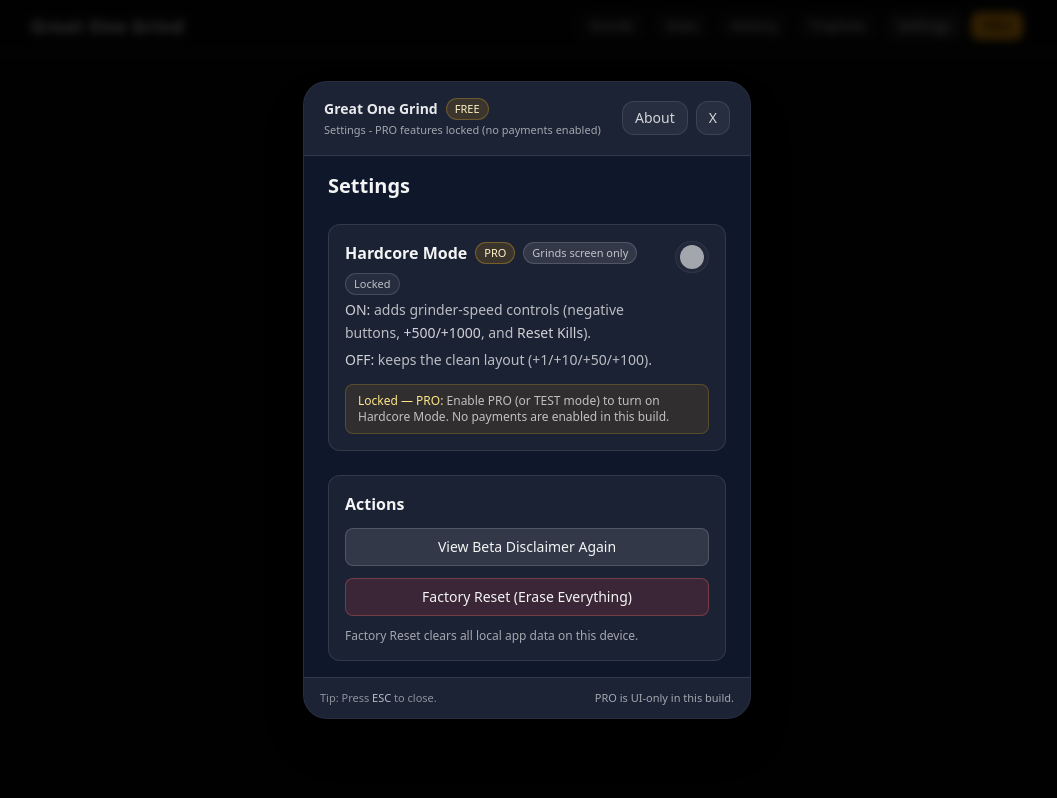
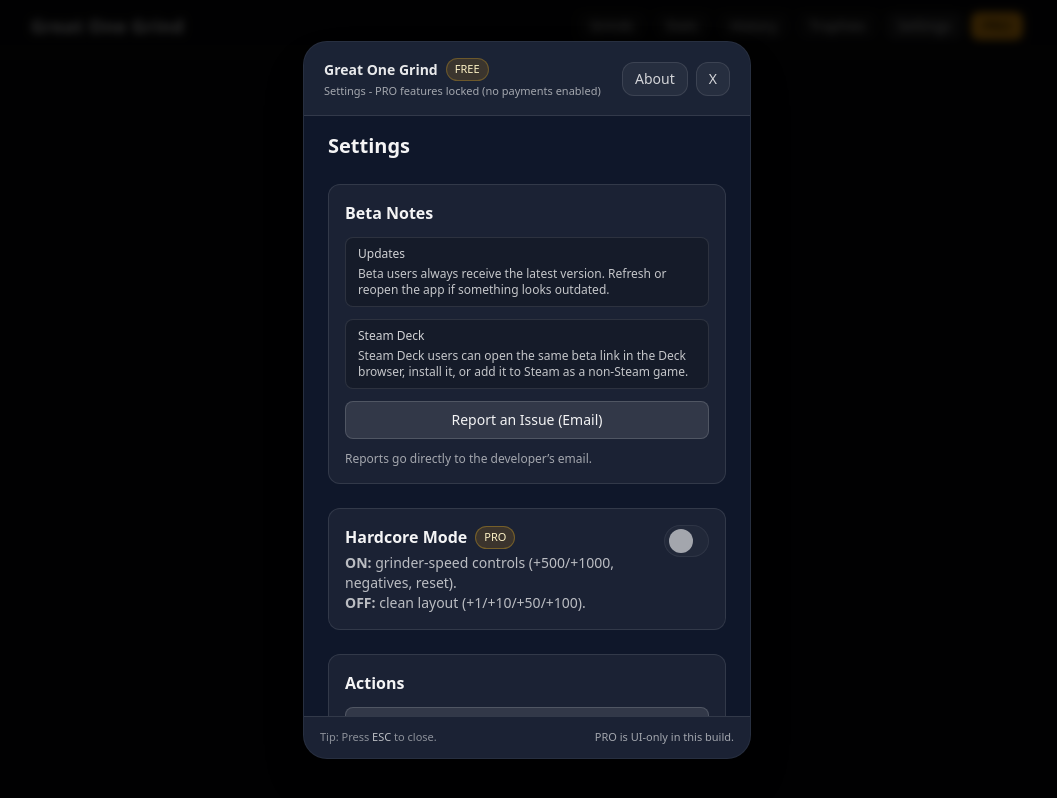
Before and after one commit to Camoford/great-one-grind, a React (Vite) app: page / in a window 1280 px wide. Both pictures are taken after a click on the button "Settings". Shown: the whole page, without its empty margins (113-1170 px from the left). Built offline with nearby package versions, Linux system fonts and the light colour scheme.

Commit message:
Wire Report Issue button to developer email

```diff
--- a/components/SettingsPanel.tsx
+++ b/components/SettingsPanel.tsx
@@ -10,13 +10,31 @@ function ProPill() {
   );
 }
 
+function openMailto(subject: string, body: string) {
+  const s = encodeURIComponent(subject);
+  const b = encodeURIComponent(body);
+  const to = "carnley87@gmail.com";
+  window.location.href = `mailto:${to}?subject=${s}&body=${b}`;
+}
+
+function getEnvInfo() {
+  try {
+    return {
+      ua: navigator.userAgent || "unknown",
+      platform: (navigator as any).platform || "unknown",
+      lang: navigator.language || "unknown",
+      w: window.innerWidth || 0,
+      h: window.innerHeight || 0,
+    };
+  } catch {
+    return { ua: "unknown", platform: "unknown", lang: "unknown", w: 0, h: 0 };
+  }
+}
+
 export default function SettingsPanel() {
-  // Hardcore Mode from the store
   const hardcoreMode = useHunterStore((s) => s.hardcoreMode);
   const setHardcoreMode = useHunterStore((s) => s.setHardcoreMode);
 
-  // Phase 4 prep: isPro persistence + test toggle exists.
-  // Read defensively so we don't break if the test flag name varies.
   const isPro = useHunterStore((s: any) => !!s.isPro);
   const isProTest =
     useHunterStore(
@@ -25,22 +43,20 @@ export default function SettingsPanel() {
 
   const proEnabled = isPro || isProTest;
 
-  // If your app already has these keys, keep them as-is
   const handleViewDisclaimer = () => {
     localStorage.removeItem("beta_disclaimer_seen");
     window.location.reload();
   };
 
   const handleResetApp = () => {
-    const confirmed = window.confirm(
-      "This will erase ALL app data including grinds, stats, sessions, and trophies.\n\nAre you sure you want to continue?"
-    );
-    if (!confirmed) return;
+    if (
+      !window.confirm(
+        "This will erase ALL app data including grinds, stats, sessions, and trophies.\n\nContinue?"
+      )
+    )
+      return;
 
-    const confirmedAgain = window.confirm(
-      "Final warning:\n\nThis cannot be undone.\n\nPress OK to permanently erase everything."
-    );
-    if (!confirmedAgain) return;
+    if (!window.confirm("Final warning:\n\nThis cannot be undone.\n\nErase everything?")) return;
 
     localStorage.clear();
     window.location.reload();
@@ -51,80 +67,105 @@ export default function SettingsPanel() {
     setHardcoreMode(!hardcoreMode);
   };
 
+  const handleReportIssue = () => {
+    const { ua, platform, lang, w, h } = getEnvInfo();
+
+    const subject = "Great One Grind — Beta Issue Report";
+    const body = [
+      "What happened (expected vs actual):",
+      "",
+      "",
+      "Steps to reproduce:",
+      "1)",
+      "2)",
+      "3)",
+      "",
+      "Which screen were you on? (Grinds / Quick Log / History / Stats / Settings)",
+      "",
+      "",
+      "Attach a screenshot or screen recording if possible.",
+      "",
+      "---- Device info ----",
+      `Platform: ${platform}`,
+      `Language: ${lang}`,
+      `Viewport: ${w} x ${h}`,
+      `User Agent: ${ua}`,
+      "",
+      "Thank you!",
+    ].join("\n");
+
+    openMailto(subject, body);
+  };
+
   return (
     <div className="space-y-6 px-2">
       <h2 className="text-xl font-semibold">Settings</h2>
 
+      {/* Beta Notes */}
+      <div className="rounded-xl border border-white/10 bg-white/5 p-4 space-y-3">
+        <div className="text-base font-semibold">Beta Notes</div>
+
+        <div className="rounded-lg border border-white/10 bg-black/20 px-3 py-2 text-xs text-white/75">
+          <div className="font-medium text-white/80 mb-1">Updates</div>
+          Beta users always receive the latest version. Refresh or reopen the app if something looks outdated.
+        </div>
+
+        <div className="rounded-lg border border-white/10 bg-black/20 px-3 py-2 text-xs text-white/75">
+          <div className="font-medium text-white/80 mb-1">Steam Deck</div>
+          Steam Deck users can open the same beta link in the Deck browser, install it, or add it to Steam as a non-Steam game.
+        </div>
+
+        <button
+          type="button"
+          onClick={handleReportIssue}
+          className="w-full rounded-lg border border-white/15 bg-white/10 px-3 py-2 text-sm hover:bg-white/15"
+        >
+          Report an Issue (Email)
+        </button>
+
+        <div className="text-xs text-white/60">
+          Reports go directly to the developer’s email.
+        </div>
+      </div>
+
       {/* Hardcore Mode */}
       <div className="rounded-xl border border-white/10 bg-white/5 p-4">
         <div className="flex items-start justify-between gap-4">
-          <div className="space-y-1 min-w-0">
-            <div className="flex flex-wrap items-center gap-2">
+          <div className="space-y-1">
+            <div className="flex items-center gap-2">
               <div className="text-base font-semibold">Hardcore Mode</div>
-
-              {!proEnabled ? <ProPill /> : null}
-
-              <span className="rounded-full border border-white/15 bg-white/10 px-2 py-0.5 text-[11px] text-white/70">
-                Grinds screen only
-              </span>
-
-              {!proEnabled ? (
-                <span className="rounded-full border border-white/15 bg-white/5 px-2 py-0.5 text-[11px] text-white/70">
-                  Locked
-                </span>
-              ) : null}
+              {!proEnabled && <ProPill />}
             </div>
 
-            <div className="text-sm text-white/70 leading-relaxed">
-              <div className="mb-1">
-                <span className="font-medium text-white/80">ON:</span> adds grinder-speed controls (negative buttons,{" "}
-                <span className="font-medium text-white/80">+500/+1000</span>, and{" "}
-                <span className="font-medium text-white/80">Reset Kills</span>).
+            <div className="text-sm text-white/70">
+              <div>
+                <strong>ON:</strong> grinder-speed controls (+500/+1000, negatives, reset).
               </div>
               <div>
-                <span className="font-medium text-white/80">OFF:</span> keeps the clean layout (+1/+10/+50/+100).
+                <strong>OFF:</strong> clean layout (+1/+10/+50/+100).
               </div>
             </div>
           </div>
 
-          {/* Toggle (PRO-gated) */}
           <button
             type="button"
             onClick={handleToggleHardcore}
             disabled={!proEnabled}
-            className={`relative inline-flex h-8 w-14 items-center rounded-full border transition ${
+            className={`relative inline-flex h-8 w-14 items-center rounded-full border ${
               proEnabled
                 ? hardcoreMode
                   ? "bg-emerald-500/30 border-emerald-400/40"
                   : "bg-white/10 border-white/15"
                 : "bg-white/5 border-white/10 opacity-60 cursor-not-allowed"
             }`}
-            aria-pressed={proEnabled ? hardcoreMode : false}
-            aria-label={proEnabled ? "Toggle Hardcore Mode" : "Hardcore Mode locked (PRO)"}
-            title={proEnabled ? "Toggle Hardcore Mode" : "Locked — PRO"}
           >
             <span
-              className={`inline-block h-6 w-6 transform rounded-full bg-white transition ${
-                proEnabled ? (hardcoreMode ? "translate-x-7" : "translate-x-1") : "translate-x-1"
+              className={`inline-block h-6 w-6 transform rounded-full bg-white ${
+                hardcoreMode ? "translate-x-7" : "translate-x-1"
               }`}
             />
           </button>
         </div>
-
-        {/* Helper / lock message */}
-        {proEnabled ? (
-          <div className="mt-3 rounded-lg border border-white/10 bg-black/20 px-3 py-2 text-xs text-white/70">
-            <span className="font-medium text-white/80">Safe:</span> this only changes the buttons you see.{" "}
-            <span className="text-white/60">Your saved data stays the same.</span>
-          </div>
-        ) : (
-          <div className="mt-3 rounded-lg border border-amber-400/20 bg-amber-500/10 px-3 py-2 text-xs text-white/80">
-            <span className="font-medium text-amber-200">Locked — PRO:</span>{" "}
-            <span className="text-white/70">
-              Enable PRO (or TEST mode) to turn on Hardcore Mode. No payments are enabled in this build.
-            </span>
-          </div>
-        )}
       </div>
 
       {/* Actions */}
@@ -132,22 +173,18 @@ export default function SettingsPanel() {
         <div className="text-base font-semibold">Actions</div>
 
         <button
-          type="button"
           onClick={handleViewDisclaimer}
-          className="w-full rounded-lg border border-white/15 bg-white/10 px-3 py-2 text-sm hover:bg-white/15"
+          className="w-full rounded-lg border border-white/15 bg-white/10 px-3 py-2 text-sm"
         >
           View Beta Disclaimer Again
         </button>
 
         <button
-          type="button"
           onClick={handleResetApp}
-          className="w-full rounded-lg border border-red-400/30 bg-red-500/15 px-3 py-2 text-sm hover:bg-red-500/20"
+          className="w-full rounded-lg border border-red-400/30 bg-red-500/15 px-3 py-2 text-sm"
         >
           Factory Reset (Erase Everything)
         </button>
-
-        <div className="text-xs text-white/60">Factory Reset clears all local app data on this device.</div>
       </div>
     </div>
   );
```
